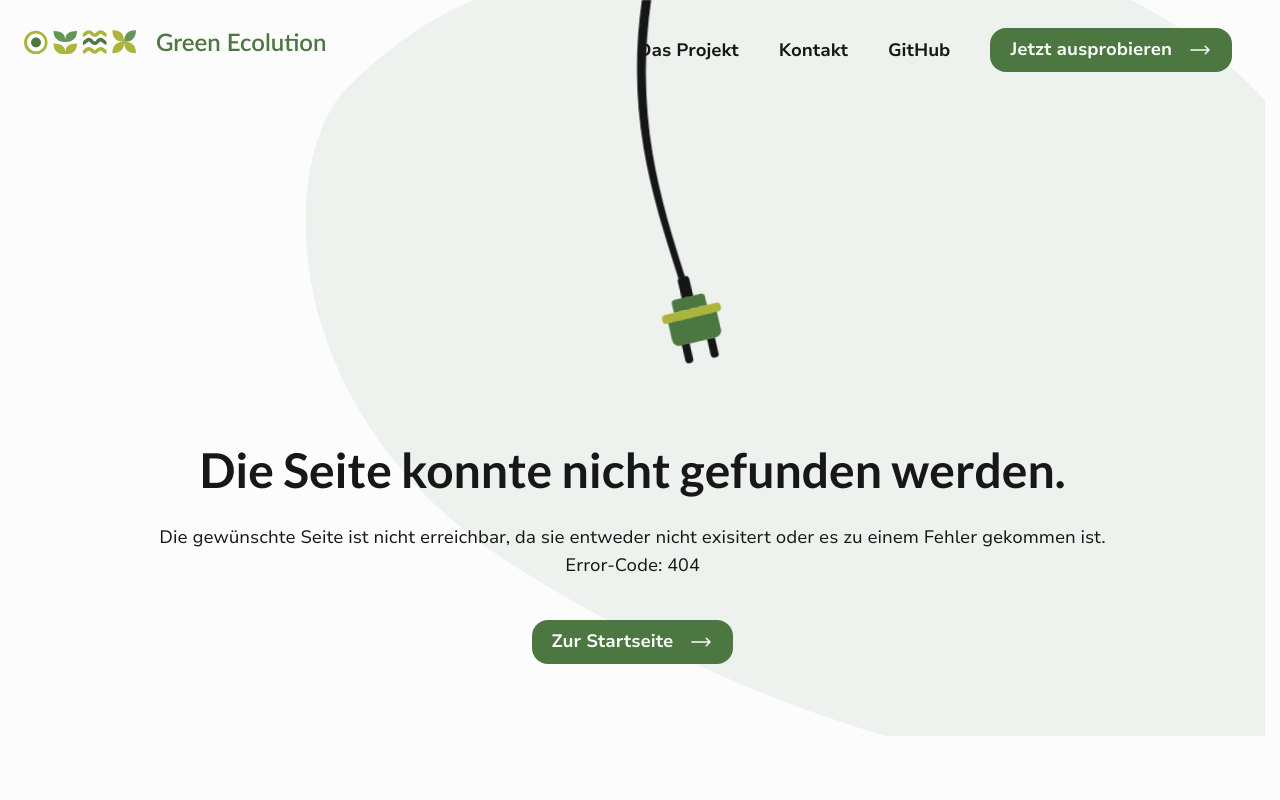
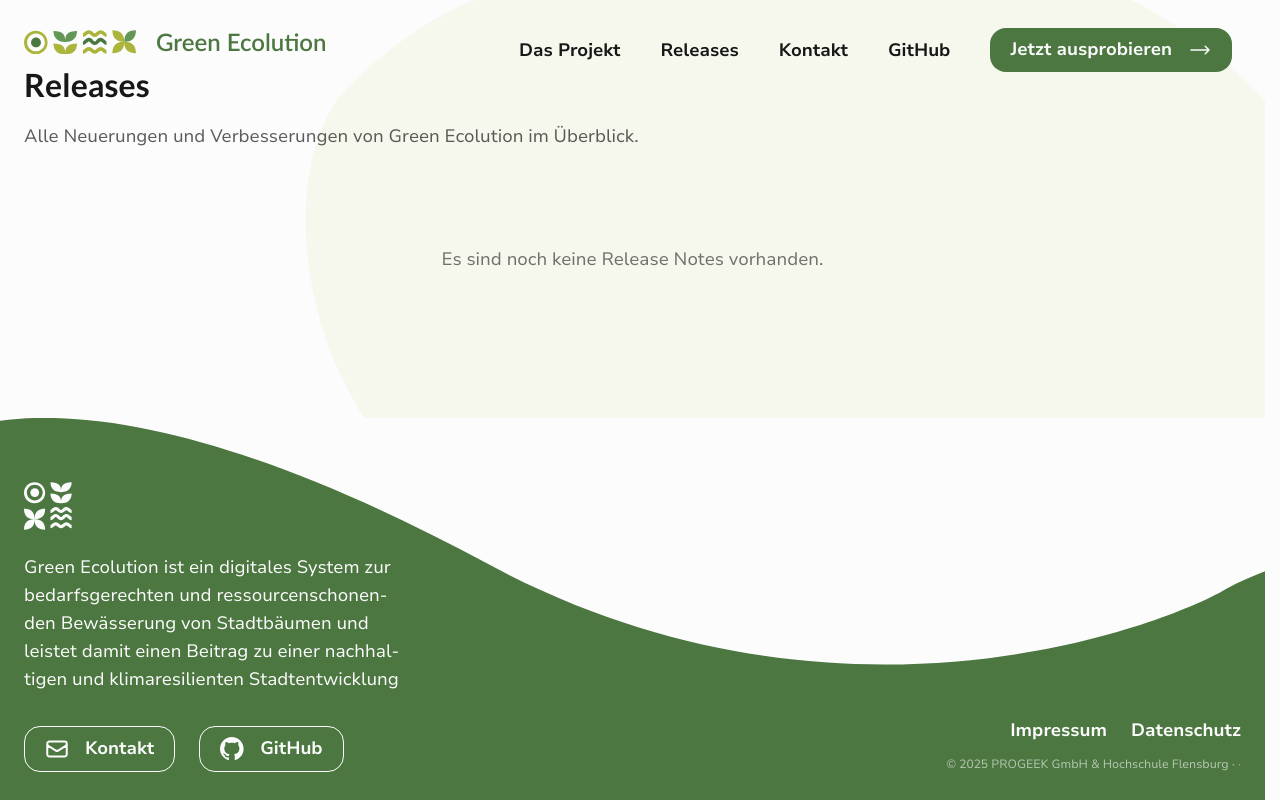
Before and after one commit to green-ecolution/project-website, a React (Vite) app: page /releases in a window 1280 px wide. Shown: the top 800 px of the page. Built offline with nearby package versions, Linux system fonts and the light colour scheme.

Commit message:
feat: add release notes page
- Add /releases route with timeline view
- Create ReleaseCard and ReleaseTimeline components
- Add markdown parser for frontmatter in release notes
- Integrate releases link in main navigation
- Support for version, date, title, and highlights in frontmatter

```diff
--- a/package.json
+++ b/package.json
@@ -21,6 +21,7 @@
     "lottie-react": "^2.4.1",
     "react": "^19.2.0",
     "react-dom": "^19.2.0",
+    "react-markdown": "^10.1.0",
     "react-player": "^3.3.3"
   },
   "devDependencies": {
--- /dev/null
+++ b/src/content/releases/index.ts
@@ -0,0 +1,76 @@
+import type { Release, ReleaseFrontmatter } from '../../tsx/types/release'
+
+const releaseFiles = import.meta.glob<string>('./*.md', {
+  query: '?raw',
+  import: 'default',
+  eager: true,
+})
+
+function parseFrontmatter(raw: string): { data: ReleaseFrontmatter; content: string } {
+  const frontmatterRegex = /^---\r?\n([\s\S]*?)\r?\n---\r?\n([\s\S]*)$/
+  const match = frontmatterRegex.exec(raw)
+
+  if (!match) {
+    return {
+      data: { version: '', date: '', title: '' },
+      content: raw,
+    }
+  }
+
+  const [, frontmatterStr, content] = match
+  const data: Record<string, string | string[]> = {}
+
+  let currentKey = ''
+  let inArray = false
+
+  for (const line of frontmatterStr.split('\n')) {
+    const trimmed = line.trim()
+    if (!trimmed) continue
+
+    if (inArray && trimmed.startsWith('- ')) {
+      const value = trimmed.slice(2).replace(/^["']|["']$/g, '')
+      const arr = data[currentKey]
+      if (Array.isArray(arr)) {
+        arr.push(value)
+      }
+      continue
+    }
+
+    inArray = false
+    const colonIndex = line.indexOf(':')
+    if (colonIndex === -1) continue
+
+    const key = line.slice(0, colonIndex).trim()
+    const value = line.slice(colonIndex + 1).trim()
+
+    if (!value) {
+      data[key] = []
+      currentKey = key
+      inArray = true
+    } else {
+      data[key] = value.replace(/^["']|["']$/g, '')
+    }
+  }
+
+  return {
+    data: data as unknown as ReleaseFrontmatter,
+    content: content.trim(),
+  }
+}
+
+export function getAllReleases(): Release[] {
+  return Object.entries(releaseFiles)
+    .map(([path, raw]) => {
+      const { data, content } = parseFrontmatter(raw)
+      return {
+        frontmatter: data,
+        content,
+        slug: path.replace('./', '').replace('.md', ''),
+      }
+    })
+    .sort((a, b) =>
+      b.frontmatter.version.localeCompare(a.frontmatter.version, undefined, {
+        numeric: true,
+      })
+    )
+}
--- a/src/routeTree.gen.ts
+++ b/src/routeTree.gen.ts
@@ -9,11 +9,17 @@
 // Additionally, you should also exclude this file from your linter and/or formatter to prevent it from being checked or modified.
 
 import { Route as rootRouteImport } from './routes/__root'
+import { Route as ReleasesRouteImport } from './routes/releases'
 import { Route as ProjectRouteImport } from './routes/project'
 import { Route as ContactRouteImport } from './routes/contact'
 import { Route as SplatRouteImport } from './routes/$'
 import { Route as IndexRouteImport } from './routes/index'
 
+const ReleasesRoute = ReleasesRouteImport.update({
+  id: '/releases',
+  path: '/releases',
+  getParentRoute: () => rootRouteImport,
+} as any)
 const ProjectRoute = ProjectRouteImport.update({
   id: '/project',
   path: '/project',
@@ -40,12 +46,14 @@
   '/$': typeof SplatRoute
   '/contact': typeof ContactRoute
   '/project': typeof ProjectRoute
+  '/releases': typeof ReleasesRoute
 }
 export interface FileRoutesByTo {
   '/': typeof IndexRoute
   '/$': typeof SplatRoute
   '/contact': typeof ContactRoute
   '/project': typeof ProjectRoute
+  '/releases': typeof ReleasesRoute
 }
 export interface FileRoutesById {
   __root__: typeof rootRouteImport
@@ -53,13 +61,14 @@
   '/$': typeof SplatRoute
   '/contact': typeof ContactRoute
   '/project': typeof ProjectRoute
+  '/releases': typeof ReleasesRoute
 }
 export interface FileRouteTypes {
   fileRoutesByFullPath: FileRoutesByFullPath
-  fullPaths: '/' | '/$' | '/contact' | '/project'
+  fullPaths: '/' | '/$' | '/contact' | '/project' | '/releases'
   fileRoutesByTo: FileRoutesByTo
-  to: '/' | '/$' | '/contact' | '/project'
-  id: '__root__' | '/' | '/$' | '/contact' | '/project'
+  to: '/' | '/$' | '/contact' | '/project' | '/releases'
+  id: '__root__' | '/' | '/$' | '/contact' | '/project' | '/releases'
   fileRoutesById: FileRoutesById
 }
 export interface RootRouteChildren {
@@ -67,10 +76,18 @@
   SplatRoute: typeof SplatRoute
   ContactRoute: typeof ContactRoute
   ProjectRoute: typeof ProjectRoute
+  ReleasesRoute: typeof ReleasesRoute
 }
 
 declare module '@tanstack/react-router' {
   interface FileRoutesByPath {
+    '/releases': {
+      id: '/releases'
+      path: '/releases'
+      fullPath: '/releases'
+      preLoaderRoute: typeof ReleasesRouteImport
+      parentRoute: typeof rootRouteImport
+    }
     '/project': {
       id: '/project'
       path: '/project'
@@ -107,6 +124,7 @@
   SplatRoute: SplatRoute,
   ContactRoute: ContactRoute,
   ProjectRoute: ProjectRoute,
+  ReleasesRoute: ReleasesRoute,
 }
 export const routeTree = rootRouteImport
   ._addFileChildren(rootRouteChildren)
--- /dev/null
+++ b/src/routes/releases.tsx
@@ -0,0 +1,6 @@
+import { createFileRoute } from '@tanstack/react-router'
+import ReleasesPage from '../tsx/pages/ReleasesPage'
+
+export const Route = createFileRoute('/releases')({
+  component: ReleasesPage,
+})
--- a/src/tsx/components/navigation/MainNavigation.tsx
+++ b/src/tsx/components/navigation/MainNavigation.tsx
@@ -31,6 +31,7 @@
       <p className="pt-[20vh] text-white/80 mb-6 md:text-lg lg:hidden">Hauptnavigation</p>
       <ul className="text-white lg:text-grey-900 lg:flex lg:gap-x-10 lg:justify-center lg:items-center">
         <NavItem label="Das Projekt" url="/project" onClick={onClose} />
+        <NavItem label="Releases" url="/releases" onClick={onClose} />
         <NavItem label="Kontakt" url="/contact" onClick={onClose} />
         <NavItem label="GitHub" url="https://github.com/green-ecolution" isExternalLink />
         <Button ariaLabel="demo" href="https://demo.green-ecolution.de" isExternalLink isDark>
--- /dev/null
+++ b/src/tsx/components/releases/ReleaseCard.tsx
@@ -0,0 +1,89 @@
+import { useState } from 'react'
+import Markdown from 'react-markdown'
+import type { Release } from '../../types/release'
+
+interface ReleaseCardProps {
+  release: Release
+  defaultExpanded?: boolean
+}
+
+const ReleaseCard: React.FC<ReleaseCardProps> = ({ release, defaultExpanded = false }) => {
+  const [expanded, setExpanded] = useState(defaultExpanded)
+  const { frontmatter, content } = release
+
+  const formattedDate = new Date(frontmatter.date).toLocaleDateString('de-DE', {
+    day: 'numeric',
+    month: 'long',
+    year: 'numeric',
+  })
+
+  return (
+    <article className="rounded-2xl shadow-md p-6 bg-green-light-100 lg:p-8">
+      <div className="flex flex-wrap items-center gap-3 mb-4">
+        <span className="bg-green-dark-900 text-white px-3 py-1 rounded-full text-sm font-lato font-bold">
+          v{frontmatter.version}
+        </span>
+        <time className="text-grey-900/60 text-sm">{formattedDate}</time>
+      </div>
+
+      <h2 className="font-lato font-bold text-xl mb-3 lg:text-2xl">
+        {frontmatter.title}
+      </h2>
+
+      {frontmatter.highlights && frontmatter.highlights.length > 0 && (
+        <ul className="flex flex-wrap gap-2 mb-4">
+          {frontmatter.highlights.map((highlight) => (
+            <li
+              key={highlight}
+              className="bg-green-dark-900/10 text-green-dark-900 px-3 py-1 rounded-full text-sm"
+            >
+              {highlight}
+            </li>
+          ))}
+        </ul>
+      )}
+
+      {expanded && (
+        <div className="mt-6 pt-6 border-t border-green-dark-900/20">
+          <Markdown
+            components={{
+              h2: ({ children }) => (
+                <h2 className="text-xl font-lato font-bold mt-6 mb-3 text-grey-900">
+                  {children}
+                </h2>
+              ),
+              h3: ({ children }) => (
+                <h3 className="text-lg font-lato font-semibold mt-4 mb-2 text-grey-900">
+                  {children}
+                </h3>
+              ),
+              p: ({ children }) => (
+                <p className="my-2 text-grey-900/80">{children}</p>
+              ),
+              ul: ({ children }) => (
+                <ul className="list-disc list-inside my-3 space-y-1 text-grey-900/80">
+                  {children}
+                </ul>
+              ),
+              li: ({ children }) => (
+                <li className="text-grey-900/80">{children}</li>
+              ),
+            }}
+          >
+            {content}
+          </Markdown>
+        </div>
+      )}
+
+      <button
+        type="button"
+        onClick={() => setExpanded(!expanded)}
+        className="text-green-dark-900 font-semibold mt-4 hover:underline flex items-center gap-2"
+      >
+        {expanded ? '↑ Weniger anzeigen' : '↓ Details anzeigen'}
+      </button>
+    </article>
+  )
+}
+
+export default ReleaseCard
--- /dev/null
+++ b/src/tsx/components/releases/ReleaseTimeline.tsx
@@ -0,0 +1,26 @@
+import type { Release } from '../../types/release'
+import ReleaseCard from './ReleaseCard'
+
+interface ReleaseTimelineProps {
+  releases: Release[]
+}
+
+const ReleaseTimeline: React.FC<ReleaseTimelineProps> = ({ releases }) => {
+  if (releases.length === 0) {
+    return (
+      <div className="text-center py-12 text-grey-900/60">
+        <p>Es sind noch keine Release Notes vorhanden.</p>
+      </div>
+    )
+  }
+
+  return (
+    <div className="space-y-6">
+      {releases.map((release, index) => (
+        <ReleaseCard key={release.slug} release={release} defaultExpanded={index === 0} />
+      ))}
+    </div>
+  )
+}
+
+export default ReleaseTimeline
--- /dev/null
+++ b/src/tsx/pages/ReleasesPage.tsx
@@ -0,0 +1,27 @@
+import { useEffect } from 'react'
+import { getAllReleases } from '../../content/releases'
+import ReleaseTimeline from '../components/releases/ReleaseTimeline'
+
+function ReleasesPage() {
+  const releases = getAllReleases()
+
+  useEffect(() => {
+    document.title = 'Releases | Green Ecolution | Smartes Grünflächenmanagement'
+  }, [])
+
+  return (
+    <main className="relative overflow-hidden before:bg-cover before:bg-background-light-dot before:w-4/5 before:h-[100vh] before:max-h-[45rem] before:absolute before:-right-4 before:-top-16 before:-z-10 before:bg-no-repeat sm:before:-right-10 lg:before:max-h-[55rem] xl:before:w-[70rem] xl:before:-right-40 2xl:before:right-[10%] 2xl:before:bg-contain">
+      <section className="px-4 max-w-208 mx-auto pt-8 pb-16 md:px-6 lg:pt-16 lg:pb-24 lg:max-w-screen-lg xl:max-w-screen-xl">
+        <h1 className="font-lato font-bold text-3xl mb-4 lg:text-4xl">
+          Releases
+        </h1>
+        <p className="text-lg text-grey-900/70 mb-12 max-w-2xl">
+          Alle Neuerungen und Verbesserungen von Green Ecolution im Überblick.
+        </p>
+        <ReleaseTimeline releases={releases} />
+      </section>
+    </main>
+  )
+}
+
+export default ReleasesPage
--- /dev/null
+++ b/src/tsx/types/release.ts
@@ -0,0 +1,12 @@
+export interface ReleaseFrontmatter {
+  version: string
+  date: string
+  title: string
+  highlights?: string[]
+}
+
+export interface Release {
+  frontmatter: ReleaseFrontmatter
+  content: string
+  slug: string
+}
```
Also changed, not shown: 1 other file (tests, documents, lock files or other folders).
